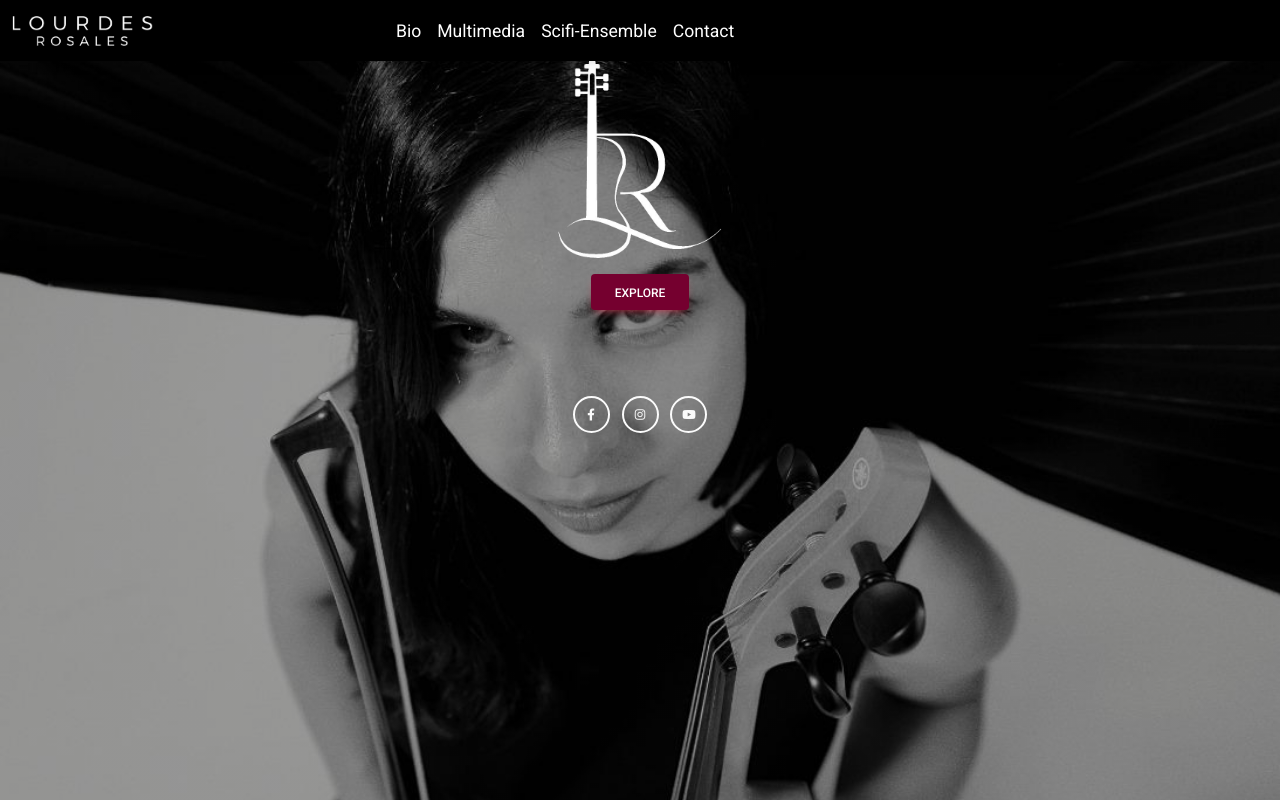
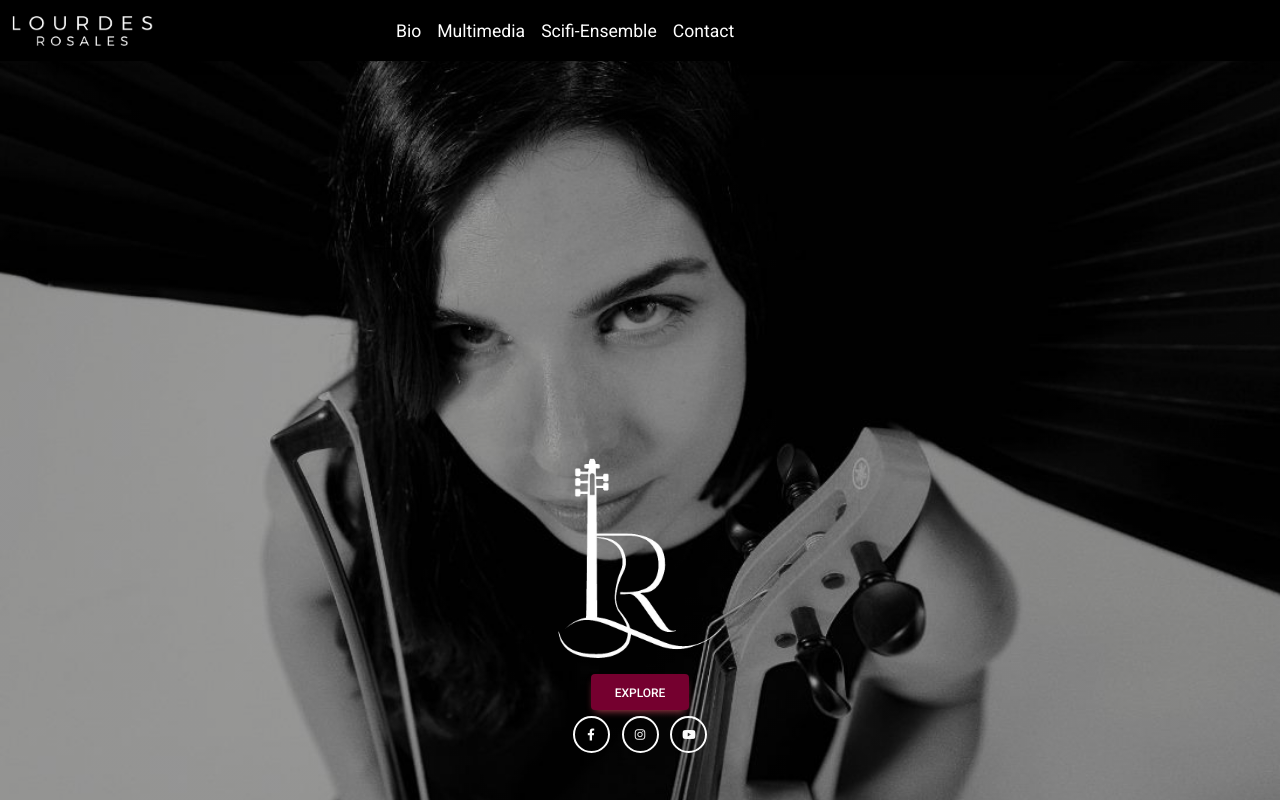
Before and after one commit to lourdesrosalesmusic/Lourdes-Website, a plain HTML site: page index.html in a window 1280 px wide. Drawn offline with Linux system fonts and the light colour scheme.

Commit message:
index media adjustments

```diff
--- a/home-styles.css
+++ b/home-styles.css
@@ -63,8 +63,8 @@ body {
   margin-top: clamp(40px, calc(2rem + 40vw), 600px);
 } */
 
-
-/* #index-jumbotron{
+/*
+#index-jumbotron{
   margin-top: 35vh;
 }
 #index-footer {
@@ -74,7 +74,7 @@ body {
 /*
 smart-phones: very high dpi, small screen
  */
-@media screen and (min-height: 1080) and (min-resolution: 250dpi){
+@media handheld and (min-resolution: 250dpi){
   html{
     overflow: visible;
   }
@@ -84,7 +84,7 @@ smart-phones: very high dpi, small screen
   }
 
   #index-jumbotron{
-    margin-top: 400vh;
+    margin-top: 30vh;
   }
   #index-footer {
     margin-top: -2vh;
@@ -94,26 +94,52 @@ smart-phones: very high dpi, small screen
 /*
 laptop displays: low dpi
  */
-@media screen and (min-height: 1080) and (max-resolution: 249dpi){
+@media screen and (min-height: 600px) and (max-resolution: 94dpi){
   #index-jumbotron{
     margin-top: 60vh;
   }
   #index-footer {
-    margin-top: 8vh;
+    margin-top: -6vh;
   }
 }
 
 /*
-laptop displays: high dpi
+laptop displays: mid dpi
  */
- /* @media screen and (min-height: 1080) and (min-resolution: 220dpi){
+
+ @media screen and (min-height: 600px) and (max-resolution: 200dpi){
   #index-jumbotron{
     margin-top: 40vh;
   }
   #index-footer {
-    margin-top: 8vh;
+    margin-top: -10vh;
   }
-} */
+}
+
+/*
+laptop displays: mid-size high dpi
+ */
+ @media screen and (min-height: 600px) and (max-resolution: 300dpi){
+  #index-jumbotron{
+    margin-top: 40vh;
+  }
+  #index-footer {
+    margin-top: -10vh;
+  }
+}
+
+/*
+laptop displays: large size high dpi
+ */
+ @media screen and (min-height: 800px) and (max-resolution: 300dpi){
+  #index-jumbotron{
+    margin-top: 50vh;
+  }
+  #index-footer {
+    margin-top: -10vh;
+  }
+}
+
 
 #logo-img{
   max-height: 200px;
```
